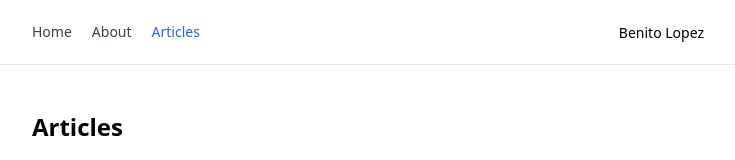
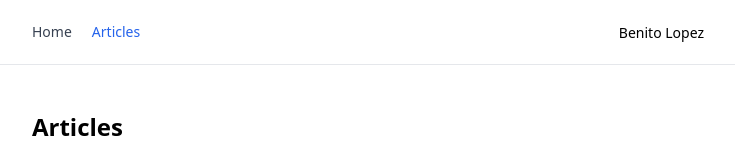
Before and after one commit to benitolopez/lopezb.com, a Next.js app: page /articles in a window 1280 px wide. Shown: the top 160 px of the page, without its empty margins (272-1007 px from the left). Built offline with nearby package versions, Linux system fonts and the light colour scheme; no server answers.

Commit message:
About page is now removed

```diff
--- a/app/sitemap.ts
+++ b/app/sitemap.ts
@@ -7,12 +7,6 @@ export default function sitemap(): MetadataRoute.Sitemap {
       lastModified: new Date(),
       changeFrequency: "yearly",
       priority: 1,
-    },
-    {
-      url: "https://lopezb.com/about",
-      lastModified: new Date(),
-      changeFrequency: "yearly",
-      priority: 0.6,
     },
     {
       url: "https://lopezb.com/blog",
--- a/lib/constants.ts
+++ b/lib/constants.ts
@@ -21,11 +21,6 @@ export const MENU_LINKS = [
     href: "/",
   },
   {
-    id: "about",
-    name: "About",
-    href: "/about",
-  },
-  {
     id: "articles",
     name: "Articles",
     href: `/${BLOG_SLUG}`,
```
